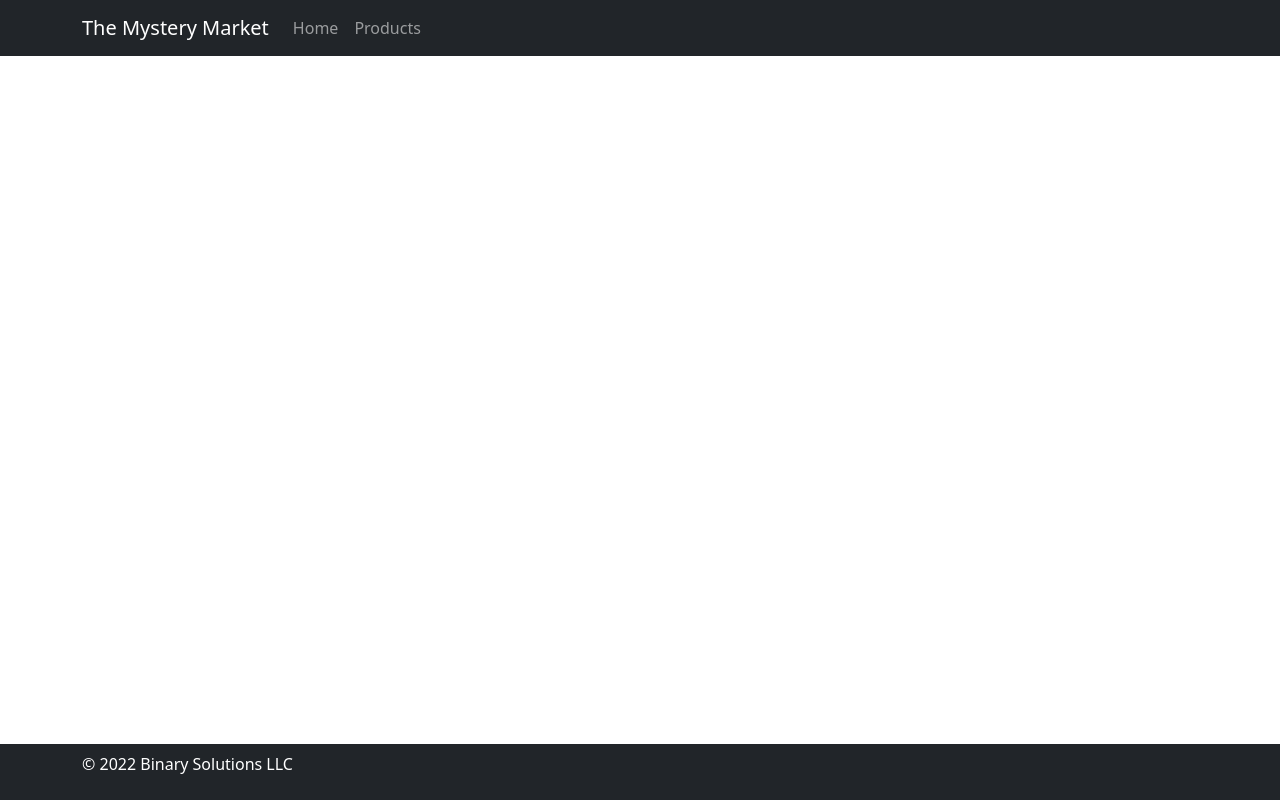
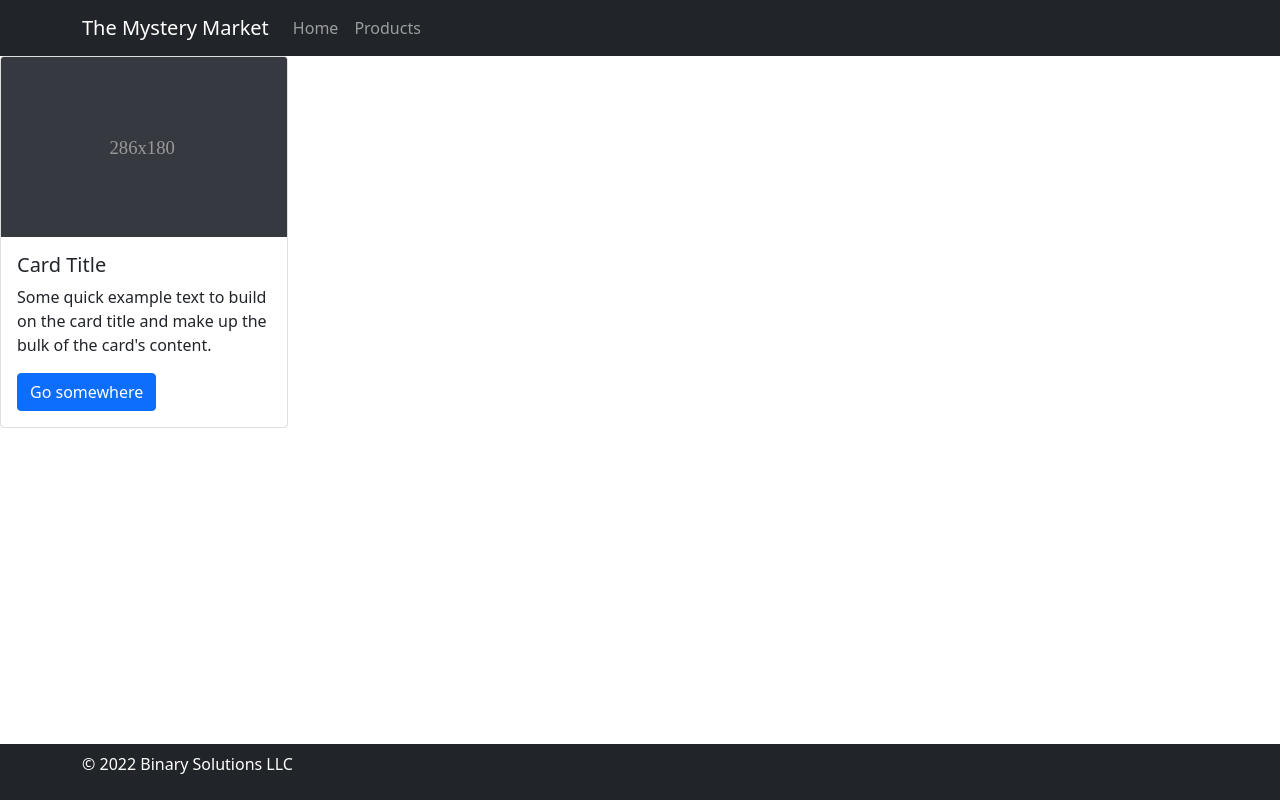
Before and after one commit to corey-rosamond/The-Mystery-Market-Fontend, a React (Create React App) app: page / in a window 1280 px wide. Built offline with nearby package versions, Linux system fonts and the light colour scheme.

Commit message:
Working on adding a product list to the main page.

```diff
--- a/src/App.js
+++ b/src/App.js
@@ -3,6 +3,8 @@
 
 
 import HeaderComponent from "./component/HeaderComponent";
+import SmallProductCardComponent from "./component/SmallProductCardComponent";
+
 import FooterComponent from "./component/FooterComponent";
 
 /**
@@ -47,6 +49,8 @@
       <div className="App">
         <HeaderComponent isLoggedIn={this.state.isLoggedIn}/>
 
+        <SmallProductCardComponent />
+
         <FooterComponent
           copyYear={this.state.copyYear}
           companyName={this.state.companyName}
--- /dev/null
+++ b/src/component/SmallProductCardComponent.js
@@ -0,0 +1,28 @@
+import React from "react";
+import {
+  Card,
+  Button
+} from "react-bootstrap";
+
+class SmallProductCardComponent extends React.Component
+{
+
+  render()
+  {
+    return (
+      <Card style={{ width: '18rem' }}>
+        <Card.Img variant="top" src="286x180_placeholder.svg" />
+        <Card.Body>
+          <Card.Title>Card Title</Card.Title>
+          <Card.Text>
+            Some quick example text to build on the card title and make up the bulk of
+            the card's content.
+          </Card.Text>
+          <Button variant="primary">Go somewhere</Button>
+        </Card.Body>
+      </Card>
+    );
+  }
+}
+
+export default SmallProductCardComponent;
```
Also changed, not shown: public/286x180_placeholder.svg (added), public/manifest.json, 1 other file (tests, documents, lock files or other folders).
